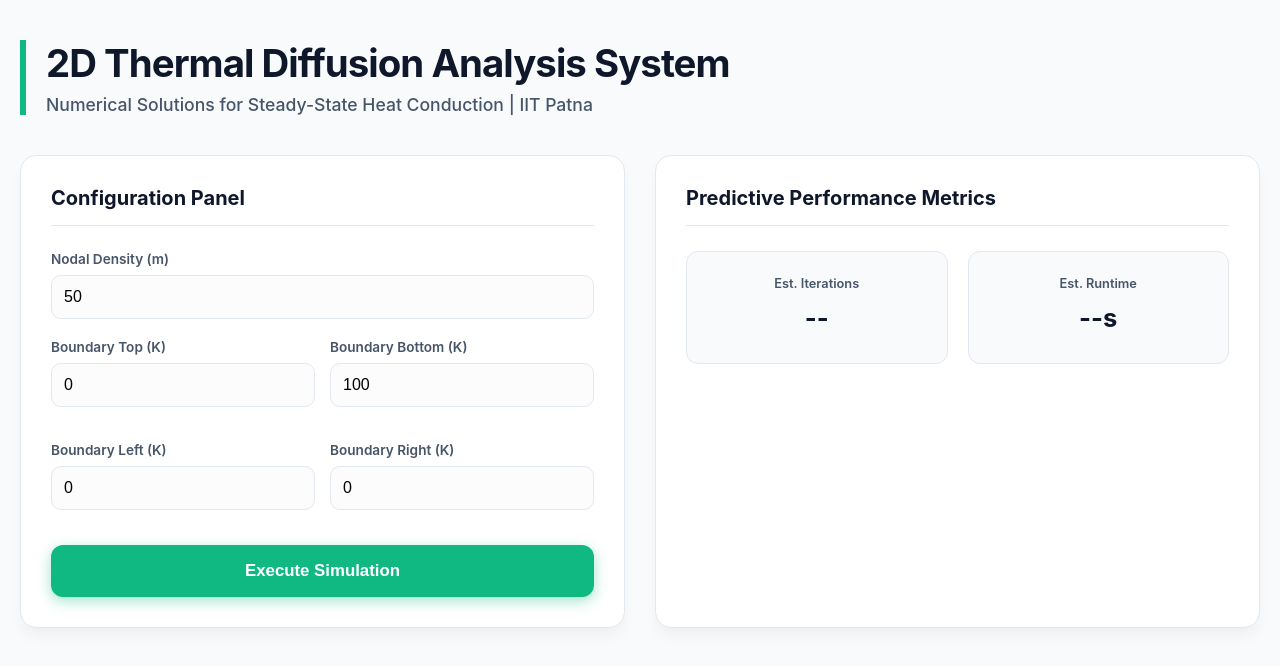
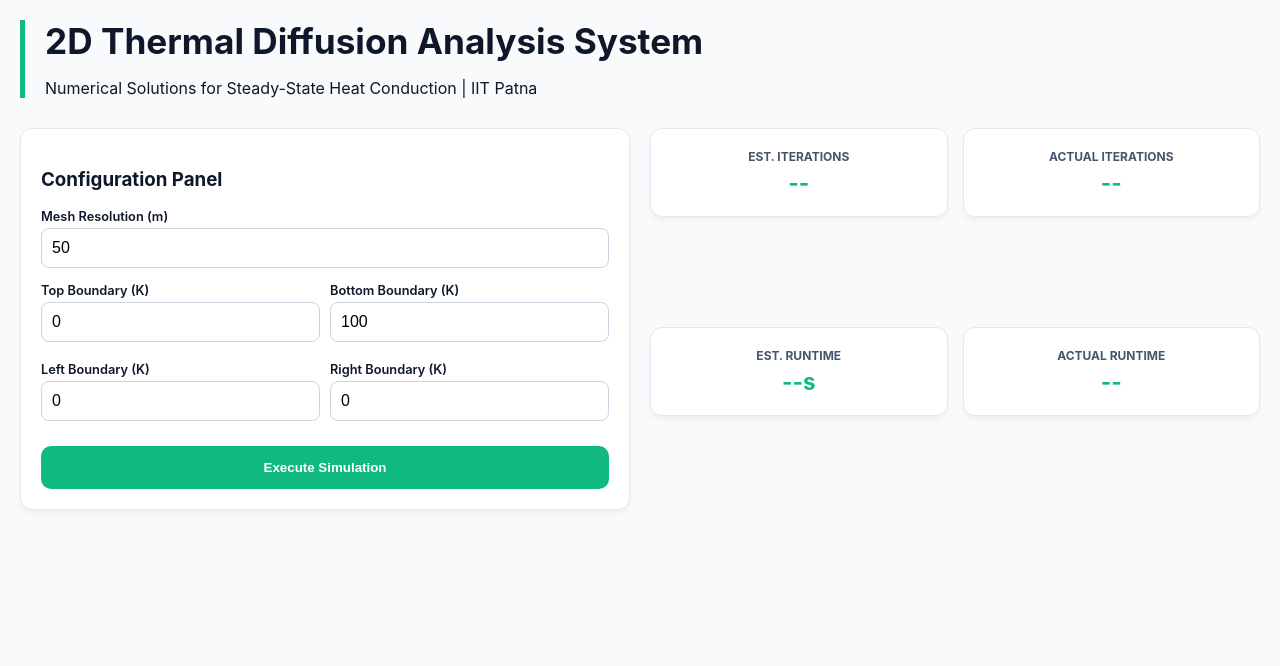
Before and after one commit to SAUBHAGYA-207/HMT_FDF, a React app in the folder frontend/: page / in a window 1280 px wide. Shown: the top 666 px of the page. Built offline with nearby package versions, Linux system fonts and the light colour scheme; no server answers; the HTML template or start-up script is replaced by a standard one.

Commit message:
data logging improved and query button added

```diff
--- a/frontend/src/App.css
+++ b/frontend/src/App.css
@@ -1,50 +1,47 @@
 :root {
-  --primary: #10b981;
-  --primary-hover: #059669;
-  --bg-main: #f8fafc;
-  --slate-900: #0f172a;
-  --slate-600: #475569;
-  --border-light: #e2e8f0;
+  --primary: #10b981; --dark: #0f172a; --slate-600: #475569; --bg: #f8fafc;
 }
 
-body { margin: 0; font-family: 'Inter', system-ui, sans-serif; background: var(--bg-main); color: var(--slate-900); }
-.dashboard-container { max-width: 1240px; margin: 0 auto; padding: 40px 20px; }
+body { margin: 0; font-family: 'Inter', sans-serif; background: var(--bg); color: var(--dark); }
+.dashboard-container { max-width: 1240px; margin: 0 auto; padding: 20px; }
 
-.header { border-left: 6px solid var(--primary); margin-bottom: 40px; padding-left: 20px; }
-.header h1 { margin: 0; font-size: 2.4rem; letter-spacing: -0.025em; }
-.header p { color: var(--slate-600); font-weight: 500; margin-top: 8px; font-size: 1.1rem; }
+.header { border-left: 5px solid var(--primary); padding-left: 20px; margin-bottom: 30px; }
+.header h1 { font-size: clamp(1.5rem, 5vw, 2.2rem); margin: 0; }
 
-.main-layout { display: grid; grid-template-columns: 1fr 1fr; gap: 30px; margin-bottom: 30px; }
-.card { background: white; border-radius: 16px; padding: 30px; border: 1px solid var(--border-light); box-shadow: 0 10px 15px -3px rgba(0,0,0,0.05); }
-.card h3 { margin-top: 0; font-size: 1.25rem; color: var(--slate-900); border-bottom: 1px solid var(--border-light); padding-bottom: 15px; margin-bottom: 25px; }
+.top-section-grid { display: grid; grid-template-columns: repeat(auto-fit, minmax(300px, 1fr)); gap: 20px; }
+.metrics-layout { display: grid; grid-template-columns: 1fr 1fr; gap: 15px; }
 
-.input-group { margin-bottom: 20px; display: flex; flex-direction: column; }
-.input-group label { font-size: 0.85rem; font-weight: 600; color: var(--slate-600); margin-bottom: 8px; }
-.input-group input { padding: 12px; border: 1px solid var(--border-light); border-radius: 10px; font-size: 1rem; background: #fcfcfd; }
+.card { background: white; border-radius: 12px; padding: 20px; border: 1px solid #e2e8f0; box-shadow: 0 4px 6px -1px rgba(0,0,0,0.05); }
+.metric-card { text-align: center; display: flex; flex-direction: column; justify-content: center; height: fit-content; }
+.metric-card span { font-size: 0.75rem; color: var(--slate-600); text-transform: uppercase; font-weight: bold; }
+.metric-card strong { font-size: 1.4rem; color: var(--primary); margin-top: 5px; }
 
-.boundary-grid { display: grid; grid-template-columns: 1fr 1fr; gap: 15px; }
+.boundary-grid { display: grid; grid-template-columns: 1fr 1fr; gap: 10px; margin: 15px 0; }
+.input-group { display: flex; flex-direction: column; margin-bottom: 10px; }
+.input-group label { font-size: 0.8rem; font-weight: 600; margin-bottom: 4px; }
+.input-group input { padding: 10px; border: 1px solid #cbd5e1; border-radius: 8px; font-size: 1rem; }
 
-.btn-exec {
-  width: 100%; padding: 16px; background: var(--primary); color: white; border: none;
-  border-radius: 12px; font-weight: 700; cursor: pointer; margin-top: 15px; font-size: 1.05rem;
-  box-shadow: 0 4px 14px 0 rgba(16, 185, 129, 0.39); transition: all 0.2s;
+.btn-exec, .btn-query { width: 100%; padding: 14px; background: var(--primary); color: white; border: none; border-radius: 10px; font-weight: 700; cursor: pointer; transition: 0.2s; }
+.btn-exec:hover, .btn-query:hover { background: #059669; }
+
+.progress-bg { height: 8px; background: #e2e8f0; border-radius: 4px; overflow: hidden; margin-top: 15px; }
+.progress-fill { height: 100%; background: var(--primary); transition: width 0.3s ease; }
+
+.accuracy-banner { text-align: center; margin: 20px 0; background: #f0fdf4; border: 1px solid #bbf7d0; }
+.accuracy-banner h2 { font-size: 2.5rem; color: #15803d; margin: 5px 0; }
+
+.plot-grid { display: grid; grid-template-columns: repeat(auto-fit, minmax(350px, 1fr)); gap: 20px; justify-items: center; }
+
+.query-container { margin-top: 25px; }
+.query-inputs { display: grid; grid-template-columns: repeat(auto-fit, minmax(150px, 1fr)); gap: 15px; align-items: flex-end; }
+.query-results { display: grid; grid-template-columns: repeat(auto-fit, minmax(200px, 1fr)); gap: 15px; margin-top: 20px; padding-top: 20px; border-top: 1px solid #f1f5f9; }
+.query-stat { text-align: center; background: #f8fafc; padding: 15px; border-radius: 10px; border: 1px solid #e2e8f0; }
+
+.fade-in { animation: fadeIn 0.6s ease-out forwards; }
+@keyframes fadeIn { from { opacity: 0; transform: translateY(10px); } to { opacity: 1; transform: translateY(0); } }
+
+@media (max-width: 768px) {
+  .dashboard-container { padding: 10px; }
+  .metrics-layout { grid-template-columns: 1fr; }
+  .plot-grid { grid-template-columns: 1fr; }
 }
-.btn-exec:hover:not(:disabled) { background: var(--primary-hover); transform: translateY(-1px); }
-.btn-exec:disabled { background: #cbd5e1; cursor: not-allowed; box-shadow: none; }
-
-.progress-bg { height: 10px; background: #f1f5f9; border-radius: 5px; overflow: hidden; margin-top: 20px; border: 1px solid var(--border-light); }
-.progress-fill { height: 100%; background: var(--primary); transition: width 0.4s cubic-bezier(0.4, 0, 0.2, 1); }
-
-.comparison-grid { display: grid; grid-template-columns: 1fr 1fr; gap: 20px; }
-.stat-item { background: #f8fafc; padding: 20px; border-radius: 12px; text-align: center; border: 1px solid var(--border-light); }
-.stat-item span { font-size: 0.8rem; color: var(--slate-600); font-weight: 600; }
-.stat-item strong { display: block; font-size: 1.6rem; color: var(--slate-900); margin: 10px 0; }
-.stat-item small { color: var(--primary); font-weight: 700; font-size: 0.9rem; display: block; }
-
-.accuracy-box { background: #f0fdf4; padding: 25px; border-radius: 12px; margin-top: 25px; text-align: center; border: 1px solid #bbf7d0; }
-.accuracy-box h2 { margin: 10px 0 0 0; color: #166534; font-size: 2.6rem; letter-spacing: -0.05em; }
-
-.plot-grid, .reg-plots { display: flex; justify-content: center; gap: 30px; flex-wrap: wrap; margin-top: 30px; }
-
-.fade-in { animation: fadeIn 0.8s ease-out forwards; }
-@keyframes fadeIn { from { opacity: 0; transform: translateY(20px); } to { opacity: 1; transform: translateY(0); } }
--- a/frontend/src/App.jsx
+++ b/frontend/src/App.jsx
@@ -10,6 +10,9 @@ function App() {
   const [progress, setProgress] = useState(0);
   const [regData, setRegData] = useState(null);
   const [prediction, setPrediction] = useState({ iters: '--', time: '--' });
+
+  const [query, setQuery] = useState({ x: 0, y: 0 });
+  const [queryResult, setQueryResult] = useState(null);
 
   const API_BASE_URL = import.meta.env.VITE_API_BASE_URL || 'http://localhost:8000';
 
@@ -31,15 +34,13 @@ function App() {
         time: (time_c + time_coeffs[1]*m + time_coeffs[2]*m**2 + time_coeffs[3]*m**3).toFixed(4)
       });
     }
-
-    setLoading(true); setProgress(0); setResults(null);
+    setLoading(true); setProgress(0); setResults(null); setQueryResult(null);
     const poll = setInterval(async () => {
       try {
         const res = await axios.get(`${API_BASE_URL}/api/progress`);
         setProgress(res.data.progress);
       } catch (e) { console.error(e); }
     }, 250);
-
     try {
       const res = await axios.post(`${API_BASE_URL}/api/calculate`, params);
       setResults(res.data);
@@ -49,13 +50,19 @@ function App() {
     setLoading(false);
   };
 
-  const heatmapLayout = (title) => ({
-    width: 480, height: 460,
-    title: { text: title, font: { color: '#0f172a', size: 16 } },
-    xaxis: { title: 'Spatial Dimension (x)', dtick: Math.max(1, Math.round(params.m * 0.1)), automargin: true },
-    yaxis: { title: 'Spatial Dimension (y)', dtick: Math.max(1, Math.round(params.m * 0.1)), autorange: true, automargin: true },
-    margin: { l: 80, r: 40, b: 80, t: 80 }
-  });
+  const handleQuery = () => {
+    if (!results) return;
+    const { x, y } = query;
+    const m = params.m;
+    if (x < 0 || x > m || y < 0 || y > m) {
+      alert(`Coordinates must be between 0 and ${m}`);
+      return;
+    }
+    const fdmVal = results.fdm[m - Math.round(y)][Math.round(x)];
+    const anaVal = results.analytic[m - Math.round(y)][Math.round(x)];
+    const acc = 100 * (1 - Math.abs(fdmVal - anaVal) / Math.max(anaVal, 1));
+    setQueryResult({ fdm: fdmVal.toFixed(2), analytic: anaVal.toFixed(2), accuracy: acc.toFixed(3) });
+  };
 
   return (
     <div className="dashboard-container">
@@ -64,42 +71,72 @@ function App() {
         <p>Numerical Solutions for Steady-State Heat Conduction | IIT Patna</p>
       </div>
 
-      <div className="main-layout">
+      <div className="top-section-grid">
         <div className="card">
           <h3>Configuration Panel</h3>
-          <div className="input-group"><label>Nodal Density (m)</label><input type="number" value={params.m} onChange={(e)=>setParams({...params, m: Number(e.target.value)})} /></div>
+          <div className="input-group"><label>Mesh Resolution (m)</label><input type="number" value={params.m} onChange={(e)=>setParams({...params, m: Number(e.target.value)})} /></div>
           <div className="boundary-grid">
-            <div className="input-group"><label>Boundary Top (K)</label><input type="number" value={params.Td} onChange={(e)=>setParams({...params, Td: Number(e.target.value)})} /></div>
-            <div className="input-group"><label>Boundary Bottom (K)</label><input type="number" value={params.Tu} onChange={(e)=>setParams({...params, Tu: Number(e.target.value)})} /></div>
-            <div className="input-group"><label>Boundary Left (K)</label><input type="number" value={params.Tl} onChange={(e)=>setParams({...params, Tl: Number(e.target.value)})} /></div>
-            <div className="input-group"><label>Boundary Right (K)</label><input type="number" value={params.Tr} onChange={(e)=>setParams({...params, Tr: Number(e.target.value)})} /></div>
+            <div className="input-group"><label>Top Boundary (K)</label><input type="number" value={params.Td} onChange={(e)=>setParams({...params, Td: Number(e.target.value)})} /></div>
+            <div className="input-group"><label>Bottom Boundary (K)</label><input type="number" value={params.Tu} onChange={(e)=>setParams({...params, Tu: Number(e.target.value)})} /></div>
+            <div className="input-group"><label>Left Boundary (K)</label><input type="number" value={params.Tl} onChange={(e)=>setParams({...params, Tl: Number(e.target.value)})} /></div>
+            <div className="input-group"><label>Right Boundary (K)</label><input type="number" value={params.Tr} onChange={(e)=>setParams({...params, Tr: Number(e.target.value)})} /></div>
           </div>
           <button className="btn-exec" onClick={runSimulation} disabled={loading}>{loading ? `Processing (${progress}%)` : 'Execute Simulation'}</button>
-          {loading && <div className="progress-area"><div className="progress-bg"><div className="progress-fill" style={{ width: `${progress}%` }}></div></div></div>}
+          {loading && <div className="progress-bg"><div className="progress-fill" style={{ width: `${progress}%` }}></div></div>}
         </div>
 
-        <div className="card">
-          <h3>Predictive Performance Metrics</h3>
-          <div className="comparison-grid">
-            <div className="stat-item"><span>Est. Iterations</span><strong>{prediction.iters}</strong>{results && <small>Actual: {results.iters}</small>}</div>
-            <div className="stat-item"><span>Est. Runtime</span><strong>{prediction.time}s</strong>{results && <small>Actual: {results.time.toFixed(4)}s</small>}</div>
-          </div>
-          {results && <div className="accuracy-box fade-in"><span>Accuracy against Analytical</span><h2>{results.validation_score.toFixed(3)}%</h2></div>}
+        <div className="metrics-layout">
+          <div className="card metric-card"><span>Est. Iterations</span><strong>{prediction.iters}</strong></div>
+          <div className="card metric-card"><span>Actual Iterations</span><strong>{results ? results.iters : '--'}</strong></div>
+          <div className="card metric-card"><span>Est. Runtime</span><strong>{prediction.time}s</strong></div>
+          <div className="card metric-card"><span>Actual Runtime</span><strong>{results ? `${results.time.toFixed(4)}s` : '--'}</strong></div>
         </div>
       </div>
 
       {results && (
         <div className="fade-in">
-          <div className="card plot-grid">
-            <Plot data={[{ z: results.fdm, type: 'heatmap', colorscale: 'Jet', zsmooth: 'fast', hovertemplate: 'x: %{x}<br>y: %{y}<br>Temp: %{z:.2f} K<extra></extra>' }]} layout={heatmapLayout('Numerical Solution (SOR)')} />
-            <Plot data={[{ z: results.analytic, type: 'heatmap', colorscale: 'Jet', zsmooth: 'fast', hovertemplate: 'x: %{x}<br>y: %{y}<br>Temp: %{z:.2f} K<extra></extra>' }]} layout={heatmapLayout('Analytical Solution (Fourier)')} />
+          <div className="card accuracy-banner">
+            <span>Global Convergence Index</span>
+            <h2>{results.validation_score.toFixed(3)}%</h2>
           </div>
+
+          <div className="plot-grid">
+            <div className="card plot-card">
+              <Plot data={[{ z: results.fdm, type: 'heatmap', colorscale: 'Jet', zsmooth: 'fast' }]}
+                layout={{ title: 'Numerical Solution (SOR)', width: 400, height: 400, xaxis: {title: 'x'}, yaxis: {title: 'y'} }}
+                config={{responsive: true}} />
+            </div>
+            <div className="card plot-card">
+              <Plot data={[{ z: results.analytic, type: 'heatmap', colorscale: 'Jet', zsmooth: 'fast' }]}
+                layout={{ title: 'Analytical Solution', width: 400, height: 400, xaxis: {title: 'x'}, yaxis: {title: 'y'} }}
+                config={{responsive: true}} />
+            </div>
+          </div>
+
+          <div className="card query-container">
+            <h3>Coordinate Precision Analysis</h3>
+            <div className="query-inputs">
+              <div className="input-group"><label>x-coordinate</label><input type="number" value={query.x} onChange={(e)=>setQuery({...query, x: Number(e.target.value)})} /></div>
+              <div className="input-group"><label>y-coordinate</label><input type="number" value={query.y} onChange={(e)=>setQuery({...query, y: Number(e.target.value)})} /></div>
+              <button className="btn-query" onClick={handleQuery}>Query Temperature</button>
+            </div>
+            {queryResult && (
+              <div className="query-results fade-in">
+                <div className="query-stat"><span>FDM Temp</span><strong>{queryResult.fdm} K</strong></div>
+                <div className="query-stat"><span>Analytic Temp</span><strong>{queryResult.analytic} K</strong></div>
+                <div className="query-stat"><span>Local Accuracy</span><strong>{queryResult.accuracy}%</strong></div>
+              </div>
+            )}
+          </div>
+
           {regData && (
-            <div className="card">
-              <h3>Computational Complexity Profile</h3>
-              <div className="reg-plots">
-                <Plot data={[{ x: regData.x_range, y: regData.y_iter_curve, mode: 'lines', name: 'Estimated O(n)' }, { x: [params.m], y: [results.iters], mode: 'markers', name: 'Measured', marker: { color: '#ef4444', size: 10 } }]} layout={{ width: 480, height: 380, title: 'Iterative Convergence Trend', xaxis: {title: 'Mesh Resolution (m)'}, yaxis: {title: 'Iterations'} }} />
-                <Plot data={[{ x: regData.x_range, y: regData.y_time_curve, mode: 'lines', name: 'Estimated O(n<sup>3</sup>) '}, { x: [params.m], y: [results.time], mode: 'markers', name: 'Measured', marker: { color: '#ef4444', size: 10 } }]} layout={{ width: 480, height: 380, title: 'Temporal Complexity Trend', xaxis: {title: 'Mesh Resolution (m)'}, yaxis: {title: 'Computation Time (s)'} }} />
+            <div className="card complexity-card">
+              <h3>System Complexity Profiles</h3>
+              <div className="plot-grid">
+                <Plot data={[{ x: regData.x_range, y: regData.y_iter_curve, mode: 'lines', name: 'Model' }, { x: [params.m], y: [results.iters], mode: 'markers', name: 'Current', marker: { color: 'red', size: 10 } }]}
+                  layout={{ width: 400, height: 350, title: 'Iteration Trend', xaxis: {title: 'm'}, yaxis: {title: 'Iters'} }} />
+                <Plot data={[{ x: regData.x_range, y: regData.y_time_curve, mode: 'lines', name: 'Model' }, { x: [params.m], y: [results.time], mode: 'markers', name: 'Current', marker: { color: 'red', size: 10 } }]}
+                  layout={{ width: 400, height: 350, title: 'Runtime Trend', xaxis: {title: 'm'}, yaxis: {title: 'Time (s)'} }} />
               </div>
             </div>
           )}
```
Also changed, not shown: 2 other files (tests, documents, lock files or other folders).
